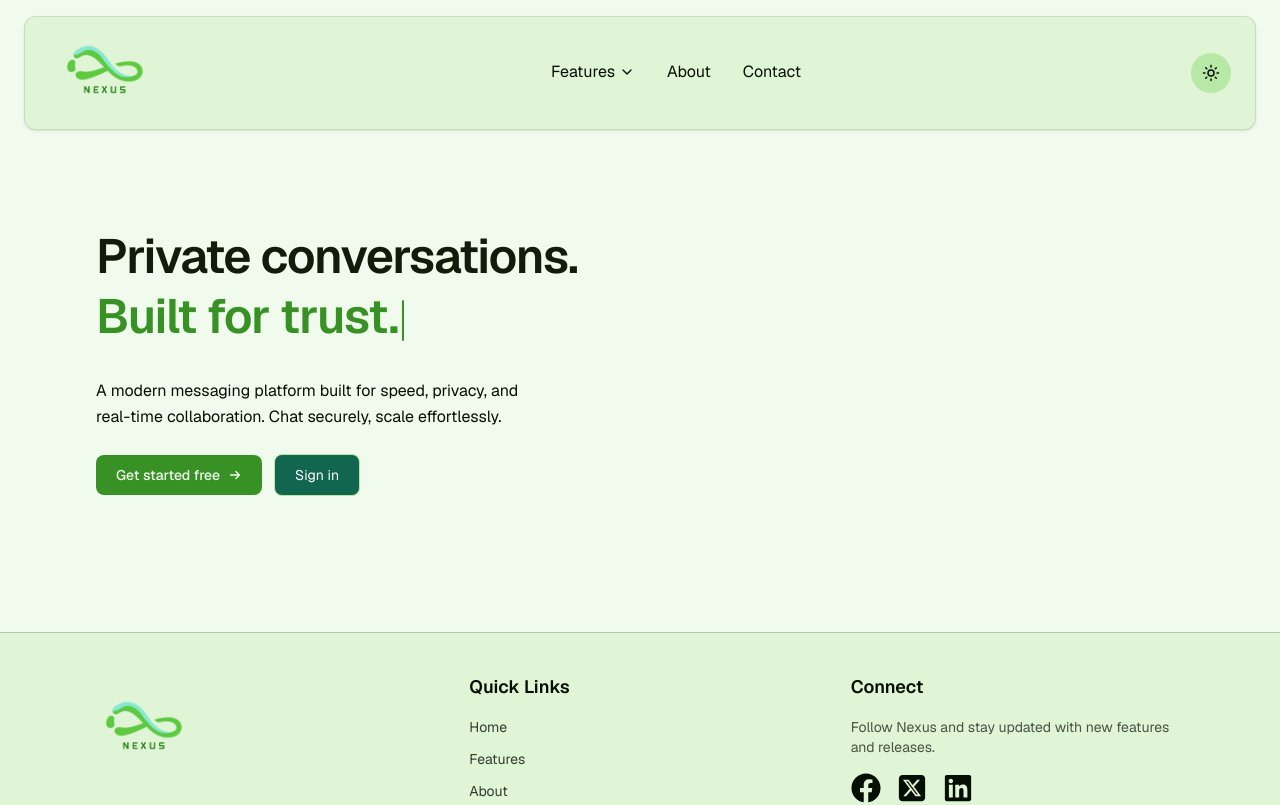
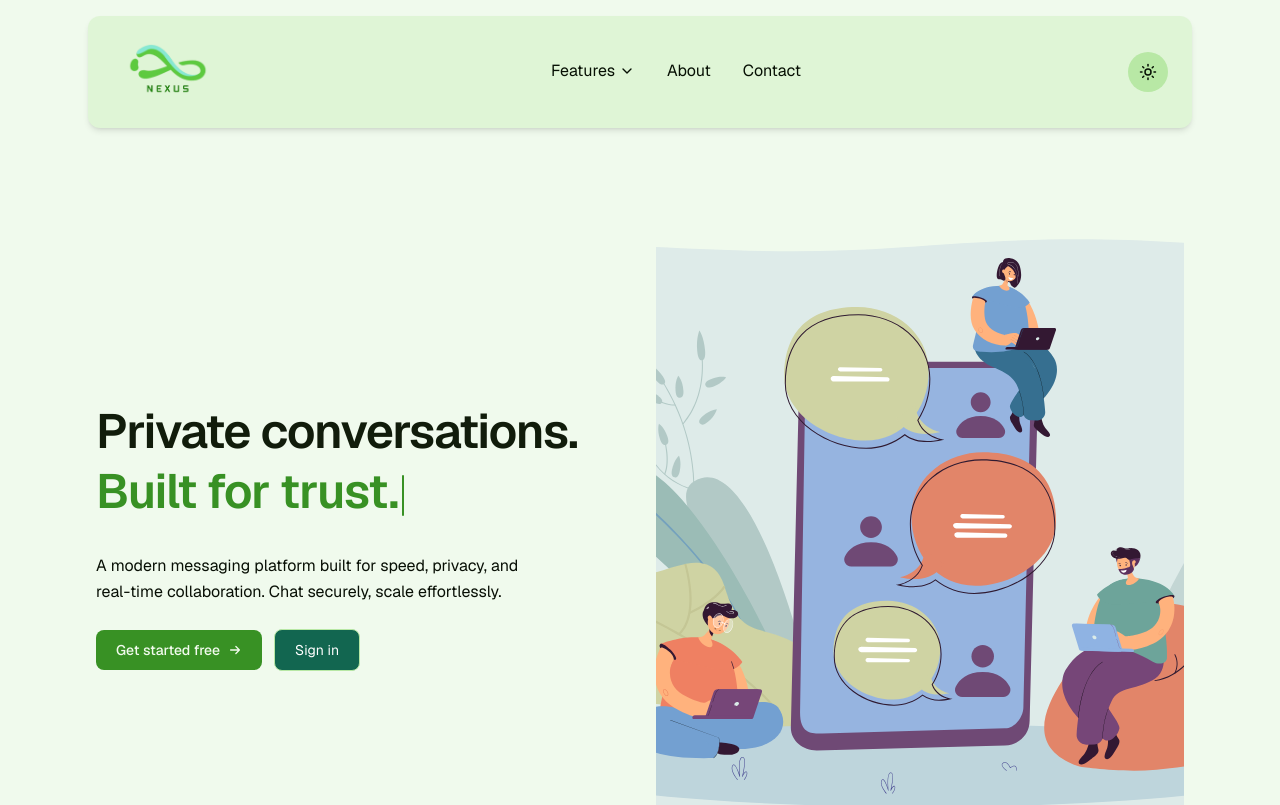
Before and after one commit to leonistheczar/nexus-chat-app-frontend, a Next.js app: page / in a window 1280 px wide. Shown: the top 805 px of the page. Built offline with nearby package versions, Linux system fonts and the light colour scheme.

Commit message:
Hero section completed

```diff
--- a/app/components/HomePage/HeroLeft.tsx
+++ b/app/components/HomePage/HeroLeft.tsx
@@ -26,9 +26,9 @@ export function HeroLeft() {
 
   return (
       //* ── Left: content ── */
-      <div className="flex flex-col gap-6">
+      <div id="hero-content" className="flex flex-col gap-6">
         {/* Heading */}
-        <h1 className="text-4xl md:text-5xl font-semibold leading-tight tracking-tight text-text-700 min-h-28 md:min-h-32">
+        <h1 className="text-3xl sm:text-5xl font-semibold leading-tight tracking-tight text-text-700 min-h-28 md:min-h-32 ">
           {line1}
           {line2 && (
             <>
--- /dev/null
+++ b/app/components/HomePage/HeroRight.tsx
@@ -0,0 +1,16 @@
+import Image from "next/image";
+
+export default function HeroRight() {
+  return (
+<div className="relative w-full aspect-square sm:aspect-video h-[calc(100vh-5rem)]">
+  <Image
+    src="/ui-photos/hero-banner.svg"
+    alt="Hero Banner"
+    fill
+    sizes=""
+    priority
+    className="object-cover"
+  />
+</div>
+  );
+}
--- a/app/components/baseComponents/Navbar.tsx
+++ b/app/components/baseComponents/Navbar.tsx
@@ -34,7 +34,8 @@ export default function Navbar() {
   return (
     <>
       {/* Desktop Navigation */}
-      <nav className="hidden sm:block sticky top-4 z-50 mx-6 mt-4 px-6 bg-primary-100 backdrop-blur-md rounded-xl shadow-sm border border-primary-900/10">
+      <div className="mx-16">
+      <nav className="hidden sm:block sticky top-4 z-50 mx-6 mt-4 px-6 bg-primary-100 backdrop-blur-md rounded-xl shadow-md">
         <div className="flex items-center justify-between space-x-6">
           {/* Logo */}
           <Link href="/" className="relative block w-28 h-28">
@@ -85,9 +86,10 @@ export default function Navbar() {
         <div className="hidden sm:block"><ThemeToggler /></div>
         </div>
       </nav>
+      </div>
 
       {/* Mobile Top Bar */}
-      <div className="flex items-center justify-between sm:hidden px-6 m-6 max-w-xl bg-background-100 rounded-xl shadow-sm relative z-30">
+      <div className="flex items-center justify-between sm:hidden px-6 m-6 max-w-xl bg-primary-100 rounded-xl shadow-sm relative z-30">
         {/* Logo */}
         <Link href="/" className="relative block w-20 h-20">
           <Image
@@ -100,14 +102,16 @@ export default function Navbar() {
           />
         </Link>
 
-        {/* Menu Button */}
+        <div className="flex gap-x-4">
+        <div className="block sm:hidden"><ThemeToggler /></div>
+        {/* Menu Buttons */}
         <button
           aria-label="Toggle menu"
-          className="bg-background-400 cursor-pointer text-slate-50 p-2 rounded-md w-10 h-10 flex items-center justify-center relative transition hover:bg-background-500"
+          className="bg-primary-300 cursor-pointer text-slate-50 p-2 rounded-md w-10 h-10 flex items-center justify-center relative transition hover:bg-primary-400"
           onClick={() => setMobileNav(!mobileNav)}
         >
           <Menu
-            className={`absolute transition-all duration-300 ${
+            className={`absolute transition-all du  ration-300 ${
               mobileNav
                 ? "opacity-0 rotate-90 scale-75"
                 : "opacity-100 rotate-0 scale-100"
@@ -122,6 +126,7 @@ export default function Navbar() {
             }`}
           />
         </button>
+        </div>
       </div>
 
       {/* Overlay */}
@@ -134,7 +139,7 @@ export default function Navbar() {
 
       {/* Mobile Sidebar */}
       <nav
-        className={`fixed top-0 left-0 sm:hidden w-1/2 h-dvh bg-background-100 z-50 transform transition-transform duration-300 ${
+        className={`fixed top-0 left-0 sm:hidden w-1/2 h-dvh bg-primary-100 z-50 transform transition-transform duration-300 ${
           mobileNav ? "translate-x-0" : "-translate-x-full"
         }`}
       >
@@ -148,22 +153,22 @@ export default function Navbar() {
         {/* Links */}
         <motion.ul variants={containerVariants} initial="hidden" animate={mobileNav ? "visible" : "hidden"} className="flex flex-col gap-y-6 px-6 mt-6">
           <motion.li variants={itemVariants}>
-            <Link className="transition-all hover:text-text-600" onClick={() => setMobileNav(false)} href="/">
+            <Link className="transition-all hover:text-secondary-600" onClick={() => setMobileNav(false)} href="/">
               Home
             </Link>
           </motion.li>
           <motion.li variants={itemVariants}>
-            <Link className="transition-all hover:text-text-600" onClick={() => setMobileNav(false)} href="/features">
+            <Link className="transition-all hover:text-secondary-600" onClick={() => setMobileNav(false)} href="/features">
               Features
             </Link>
           </motion.li>
           <motion.li variants={itemVariants}>
-            <Link className="transition-all hover:text-text-600" onClick={() => setMobileNav(false)} href="/about">
+            <Link className="transition-all hover:text-secondary-600" onClick={() => setMobileNav(false)} href="/about">
               About Us
             </Link>
           </motion.li>
           <motion.li variants={itemVariants}>
-            <Link className="transition-all hover:text-text-600" onClick={() => setMobileNav(false)} href="/contact">
+            <Link className="transition-all hover:text-secondary-600" onClick={() => setMobileNav(false)} href="/contact">
               Contact Us
             </Link>
           </motion.li>
--- a/app/layout.tsx
+++ b/app/layout.tsx
@@ -23,7 +23,7 @@ export default function RootLayout({
       <body className="geist-font min-h-screen flex flex-col bg-primary-200/20 text-primary-900 antialiased">
         <ThemeProviderWrapper>
           <Navbar />
-          <main className="flex-1 flex flex-col min-h-0 w-full max-w-6xl mx-auto px-4 sm:px-6 lg:px-8 py-8 md:py-12">
+          <main className="flex-1 flex flex-col min-h-0 w-full max-w-6xl mx-auto px-4 sm:px-6 lg:px-8 py-8">
             {children}
           </main>
           <Footer />
--- a/app/page.tsx
+++ b/app/page.tsx
@@ -1,11 +1,13 @@
 import Image from "next/image";
 import { HeroLeft } from "./components/HomePage/HeroLeft";
+import HeroRight from "./components/HomePage/HeroRight";
 
 export default function Home() {
   return (
       // Hero
-      <section className="grid grid-cols-1 md:grid-cols-2 gap-12 items-center py-8 md:py-12">
+      <section className="grid grid-cols-1 sm:grid-cols-2 md:grid-cols-2 gap-8 items-center py-4 justify-between">
       <HeroLeft />
+      <HeroRight />
       </section>
   );
 }
```
Also changed, not shown: public/ui-photos/hero-banner.svg.
